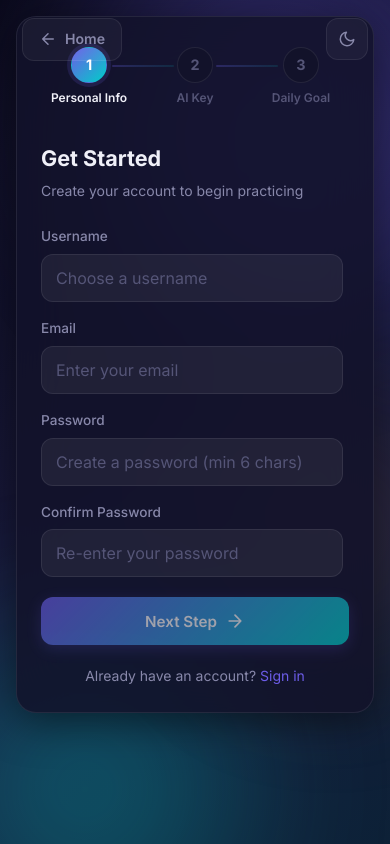
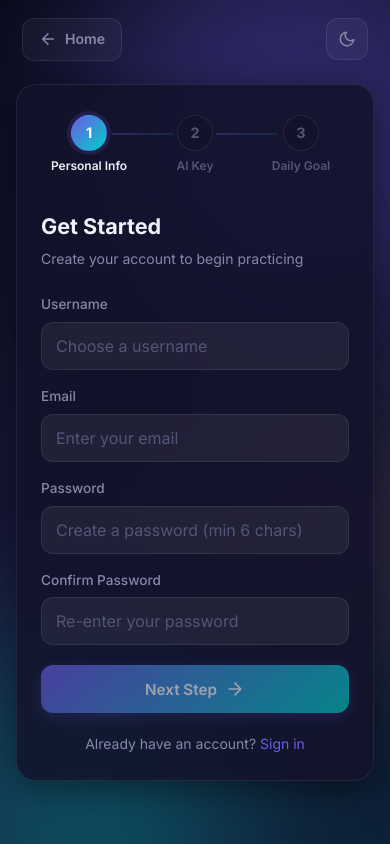
Before and after one commit to ehtesam75/Uccharon, a Django app: page /app/?auth=signup in a window 390 px wide. Run offline with Django 5.2, Linux system fonts and the light colour scheme.

Commit message:
style(auth): improve mobile authentication screen scrolling
Refactor the authentication screen layout for mobile devices to prevent
content clipping and cramped inner scroll boxes. Instead of using
constrained inner containers, the entire auth screen now scrolls as a
single unit.

- Set `.auth-screen` to `100dvh` with vertical overflow.
- Remove `max-height` constraints on `.signup-card` and `.signup-step-scroll`
  to allow natural content expansion.
- Adjust container padding to ensure content is not obscured by the
  fixed topbar and provides sufficient breathing room at the bottom.

```diff
--- a/coach/static/coach/css/auth.css
+++ b/coach/static/coach/css/auth.css
@@ -441,28 +441,31 @@
 }
 
 @media (max-width: 720px) {
-    /* Push the auth screen down so the topbar (Home link + theme
-       toggle) never overlaps the auth/sign-up card. */
+    /* On mobile, let the whole auth screen scroll as one piece instead
+       of squeezing the card content into cramped inner scroll boxes.
+       This keeps every field (incl. Confirm Password) and the submit
+       button reachable, and pushes content below the fixed topbar. */
     .auth-screen {
         align-items: flex-start;
+        height: 100dvh;
+        overflow-y: auto;
+        -webkit-overflow-scrolling: touch;
     }
 
     .auth-container {
         padding-top: 84px;
+        padding-bottom: 32px;
     }
 
     .signup-card {
-        max-height: calc(100dvh - 108px);
+        max-height: none;
         padding: 24px;
     }
-
 
     .signup-progress {
         top: 0;
         margin-bottom: 20px;
     }
-
-
 
     .signup-grid-2col,
     .signup-grid-step2 {
@@ -473,16 +476,17 @@
         grid-template-columns: 1fr;
     }
 
-    .signup-step-scroll {
+    /* Disable the inner scroll containers on mobile; the whole screen
+       scrolls instead, so nothing gets clipped. */
+    .signup-step-scroll,
+    .signup-step-scroll-step1,
+    .signup-step-scroll-step2 {
         max-height: none;
+        overflow: visible;
         padding-right: 0;
     }
+}
 
-    .signup-step-scroll-step1,
-    .signup-step-scroll-step2 {
-        max-height: calc(100dvh - 420px);
-    }
-}
 
 .auth-error {
     display: none;
--- a/coach/static/coach/css/responsive.css
+++ b/coach/static/coach/css/responsive.css
@@ -475,8 +475,11 @@
     }
 
     .auth-container {
-        padding: 16px;
+        /* Keep room for the fixed topbar (Home + theme toggle) and some
+           bottom breathing space; only tighten the side padding. */
+        padding: 84px 16px 32px;
     }
+
 
     .auth-card {
         padding: 24px;
```
